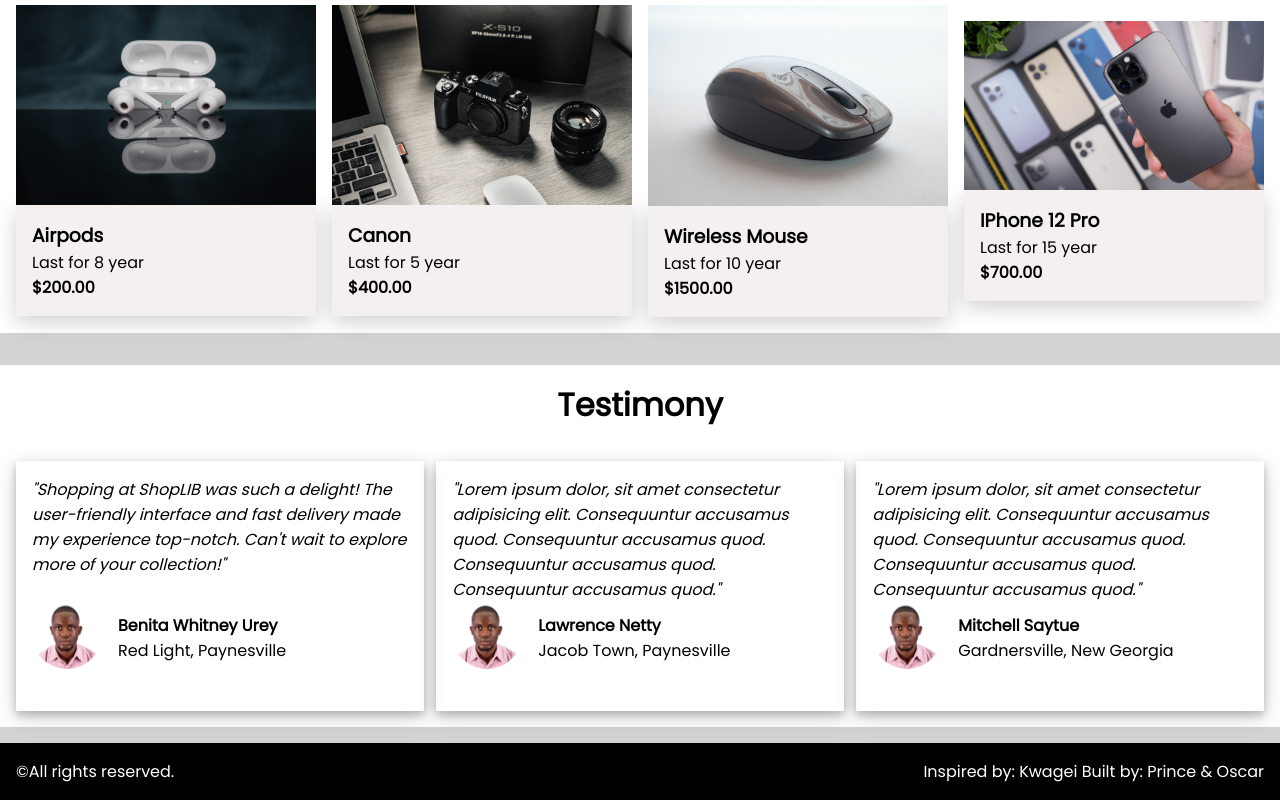
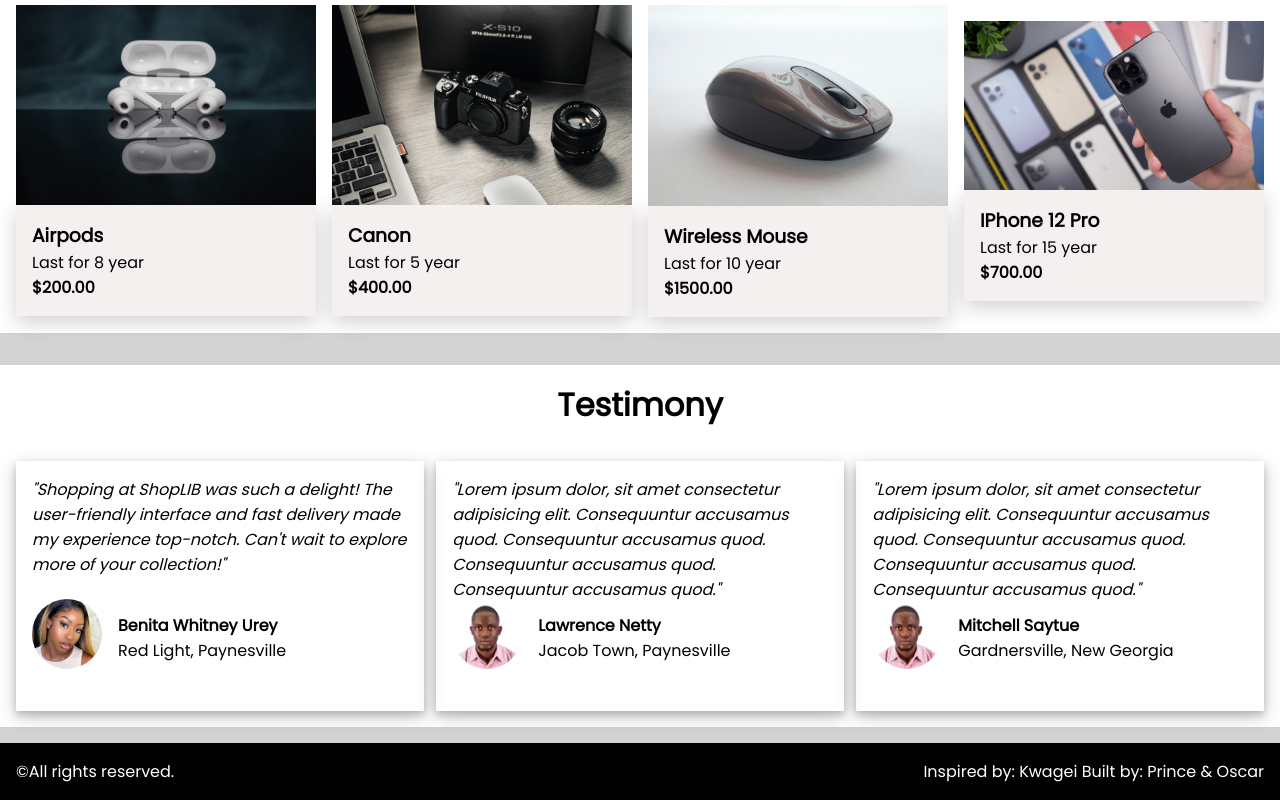
Before and after one commit to princeqdolo231/ShopLIB, a plain HTML site: page index.html in a window 1280 px wide. Shown: the part 936-1736 px from the top of the page. Drawn offline with Linux system fonts and the light colour scheme.

Commit message:
Update index.html

```diff
--- a/index.html
+++ b/index.html
@@ -113,7 +113,7 @@
                     </div>
                     <div class="Testimony-Information">
                         <div>
-                            <img class="Testimony-Img" src="./princeHead.jpeg">
+                            <img class="Testimony-Img" src="./benita.jpeg">
                         </div>
                         <div class="TESTIFIER-DESCRIPTION">
                             <div>
```
